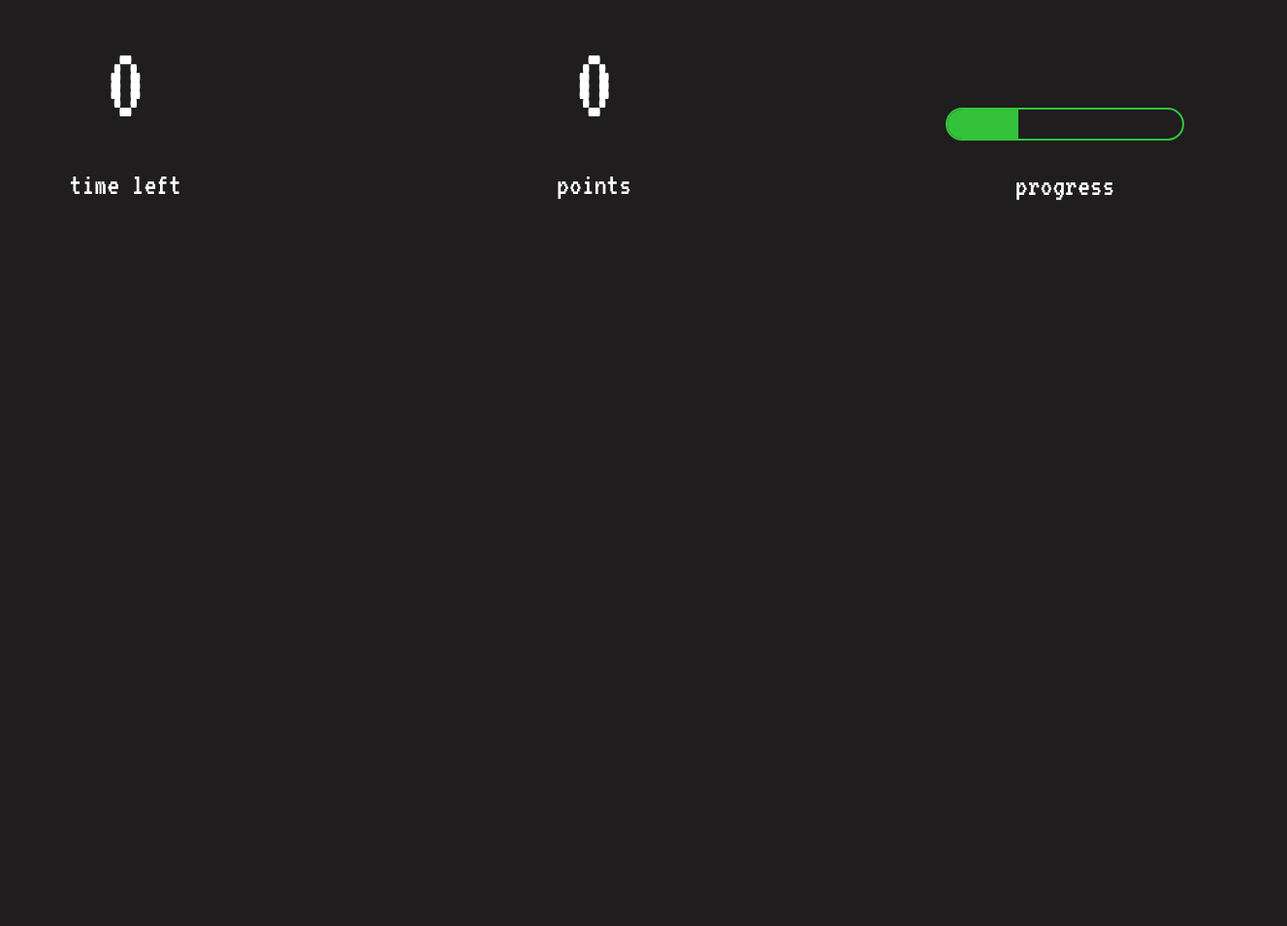
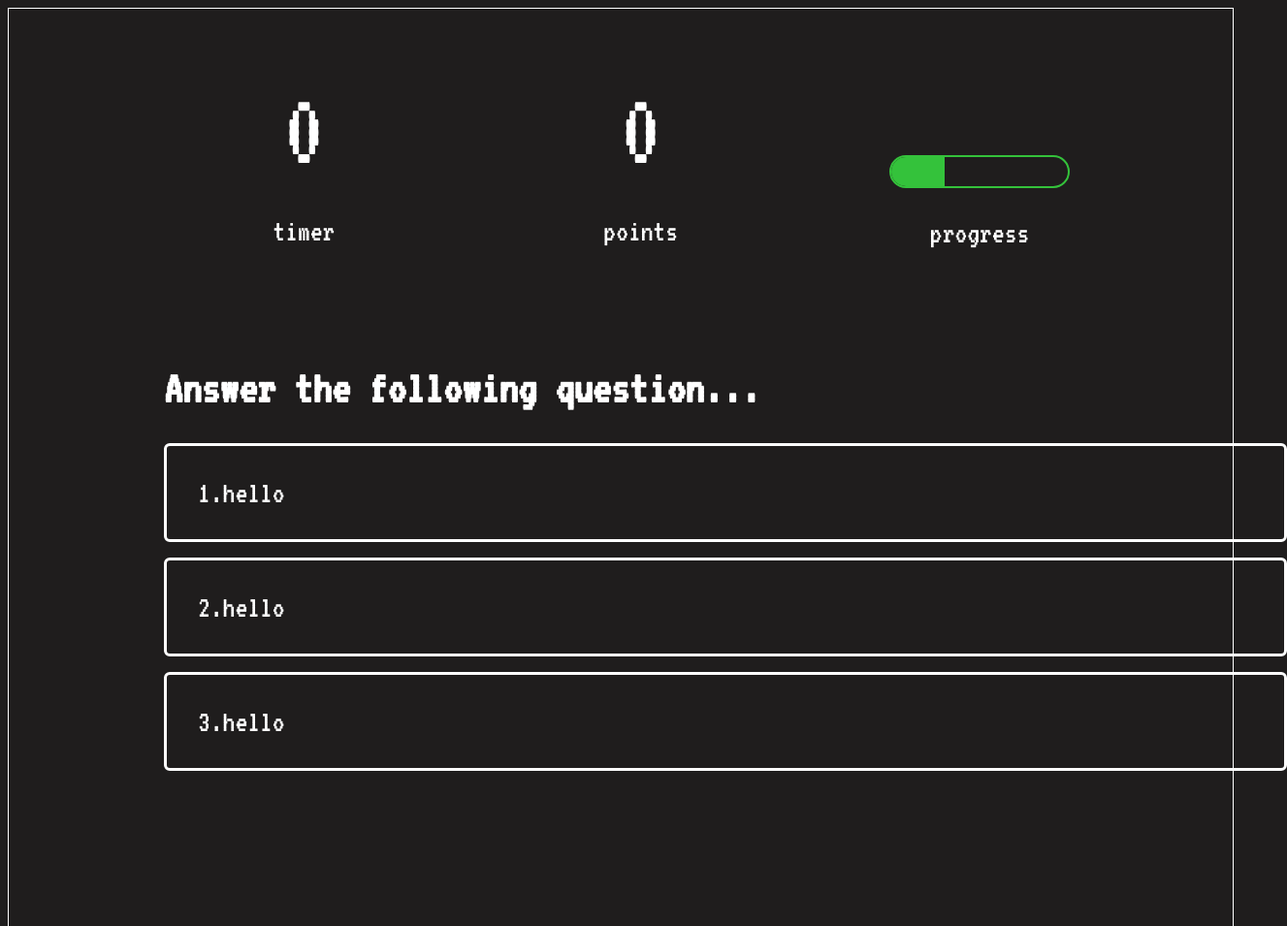
Before and after one commit to bornoflightning/timed-quiz, a plain HTML site: page game.html in a window 1280 px wide. Shown: the top 955 px of the page at 97% size, 1327 px wide, since content can reach past the window. Before the commit the page ends 800 px from the top, so only its background shows below. Drawn offline with Linux system fonts and the light colour scheme.

Commit message:
finished designing quiz/game page

```diff
--- a/game.css
+++ b/game.css
@@ -9,24 +9,24 @@
     --videogame-green: rgb(52, 194, 59);
 }
 
+.gameDisplay {
+    border: solid 1px white;
+}
 
 .gui {
     /* border: solid 1px var(--videogame-green); */
     height: 10rem;
     width: 96%;
-    margin: auto;
-    ;
-    display:inline-flex;
-    justify-content: space-between;
+    margin: 3rem;
+    display:flex;
+    justify-content: space-evenly;
     align-items: center;
-
 
 }
 
 .fullProgress {
-    width: 20%;
+    border: solid 2px var(--videogame-green);
     height: 30px;
-    border: solid 2px var(--videogame-green);
     border-radius: 25px;
 }
 
@@ -40,7 +40,7 @@
 
 .timerZone, .pointZone, .fullProgress {
     margin-top: 5rem;
-    width: 20%;
+    width: 15%;
     text-align: center;
 }
 
@@ -58,3 +58,20 @@ p {
     color: white;
     font-size: 2rem;
 }
+
+.questions {
+    /* border: solid 1px white;  */
+    margin: 10rem 10rem;
+
+}
+
+.question-box {
+    display: flex;
+    flex-direction: row;
+    font-size: 6rem;
+    margin-bottom: 1rem;
+    border-radius: 6px;
+    border: solid 3px white;
+    min-width: 70rem;
+    padding-left: 2rem;
+}
--- a/game.html
+++ b/game.html
@@ -14,7 +14,7 @@
         <div class="gui"> <!-- this is where the gui stuff goes     -->
             <div class="timerZone">
                 <p class="timer">0</p>
-                <p>time left</p>
+                <p>timer</p>
             </div>
             <div class="pointZone">
                 <p class="points">0</p>
@@ -26,7 +26,19 @@
             </div>
         </div>
         <div class="questions"> <!-- this is where the code for questions goes -->
-
+            <h1>Answer the following question...</h1>
+            <div class="question-box">
+                <p class="choice-number">1.</p>
+                <p class="choice-text">hello</p>
+            </div>
+            <div class="question-box">
+                <p class="choice-number">2.</p>
+                <p class="choice-text">hello</p>
+            </div>
+            <div class="question-box">
+                <p class="choice-number">3.</p>
+                <p class="choice-text">hello</p>
+            </div>
         </div>
     </div>
 
```
Also changed, not shown: main.js (+18 -18 lines).
